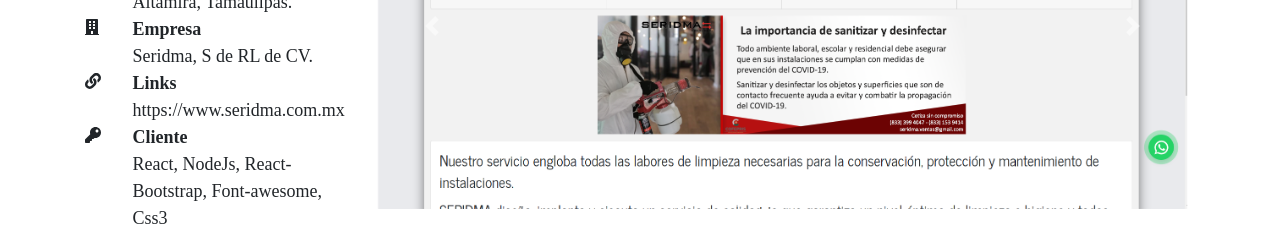
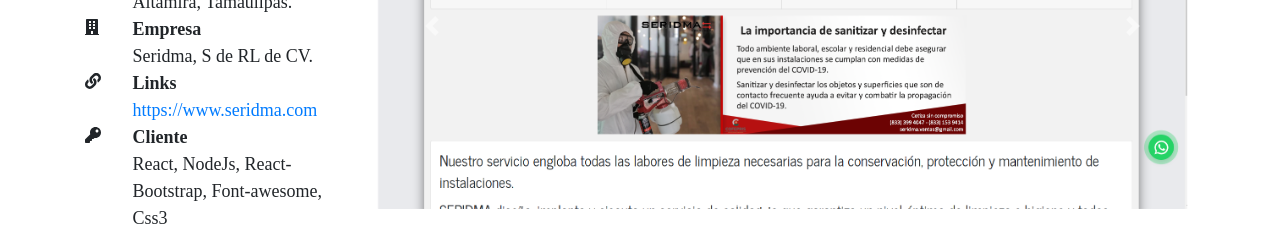
Before and after one commit to CesarAguilar43/personalCVU, a React (Create React App) app: page /development/1 in a window 1280 px wide. Shown: the part 478-704 px from the top of the page. Built offline with nearby package versions, Linux system fonts and the light colour scheme; a web font is replaced by a local one.

Commit message:
update info cards links

```diff
--- a/src/containers/development/Development.jsx
+++ b/src/containers/development/Development.jsx
@@ -89,7 +89,13 @@
                         <Col xs={12} lg={10}>
                           <small>
                             <div className="title">Links</div>
-                            {site}
+                            <a
+                              href={site}
+                              target="_blank"
+                              rel="noopener noreferrer"
+                            >
+                              {site}
+                            </a>
                           </small>
                         </Col>
                       </Row>
--- a/src/utils/InfoCards.js
+++ b/src/utils/InfoCards.js
@@ -10,7 +10,7 @@
     company: 'Seridma, S de RL de CV.',
     descImg: 'App desarrollada con ReactJS, Css, javascript, react-bootstrap, git-github, npm',
     city: 'Altamira, Tamaulipas.',
-    site: 'https://www.seridma.com.mx',
+    site: 'https://www.seridma.com',
     style: 'img1',
     developId: '1',
     keyWords: {
```
